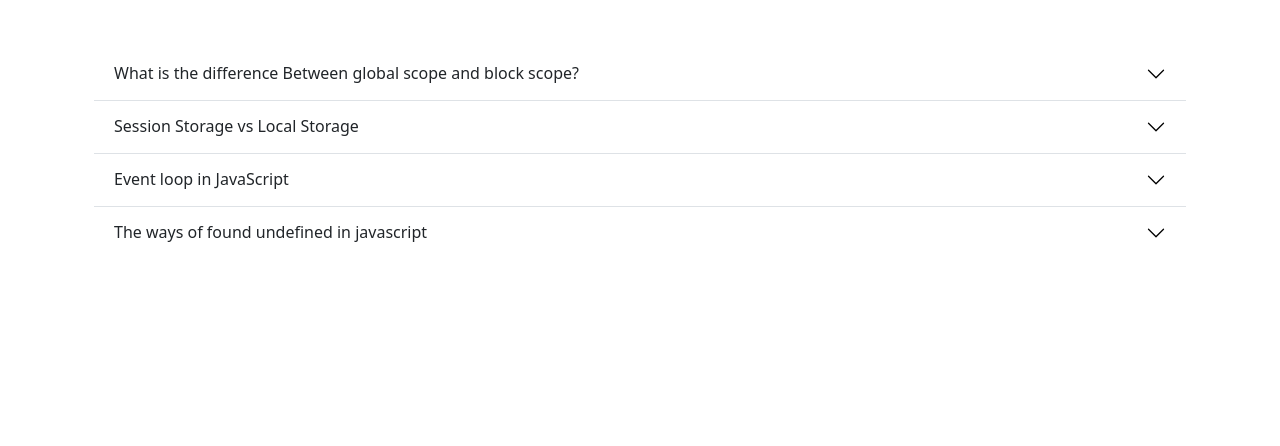
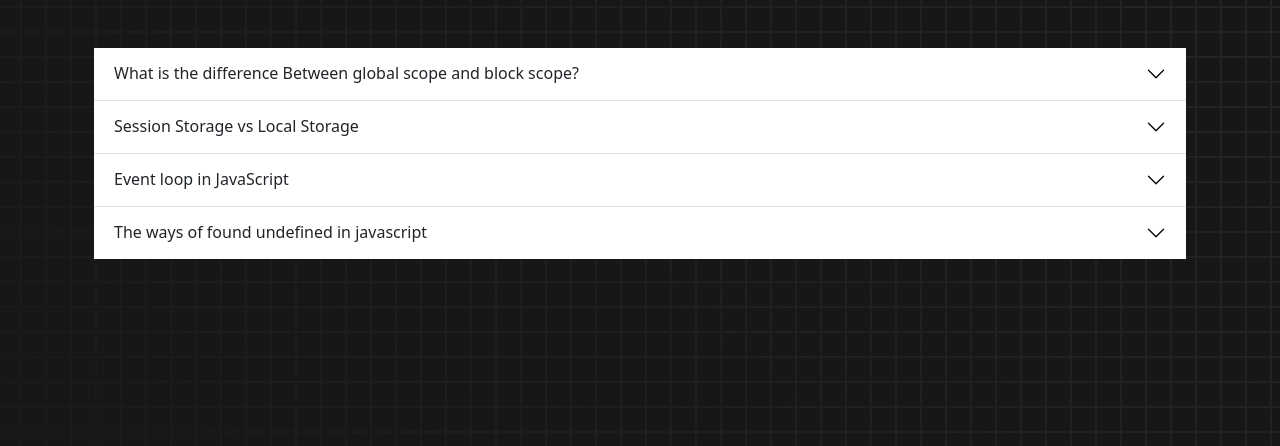
Before and after one commit to mdiibrahim/Speed-Typer, a plain HTML site: page blog.html in a window 1280 px wide. Drawn offline with nearby package versions, Linux system fonts and the light colour scheme.

Commit message:
background image added same as index file in blog page

```diff
--- a/blog.html
+++ b/blog.html
@@ -12,7 +12,11 @@
     <link rel="preconnect" href="https://fonts.googleapis.com" />
     <link rel="preconnect" href="https://fonts.gstatic.com" crossorigin />
     <link href="https://fonts.googleapis.com/css2?family=Zilla+Slab:wght@300;400;500&display=swap" rel="stylesheet" />
-
+    <style>
+        body{
+            background-image: url('bg.png');
+        }
+    </style>
 </head>
 
 <body>
```
